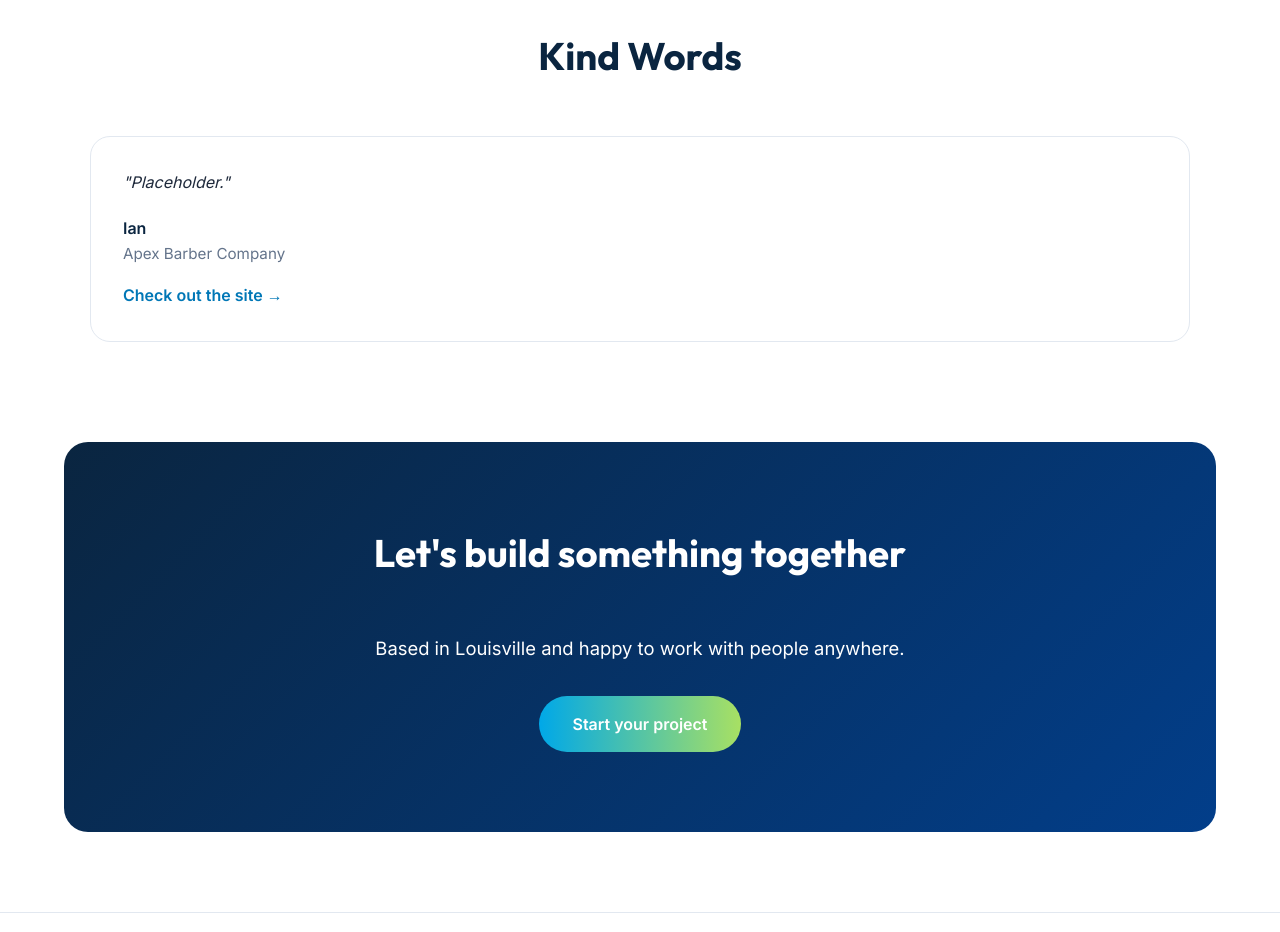
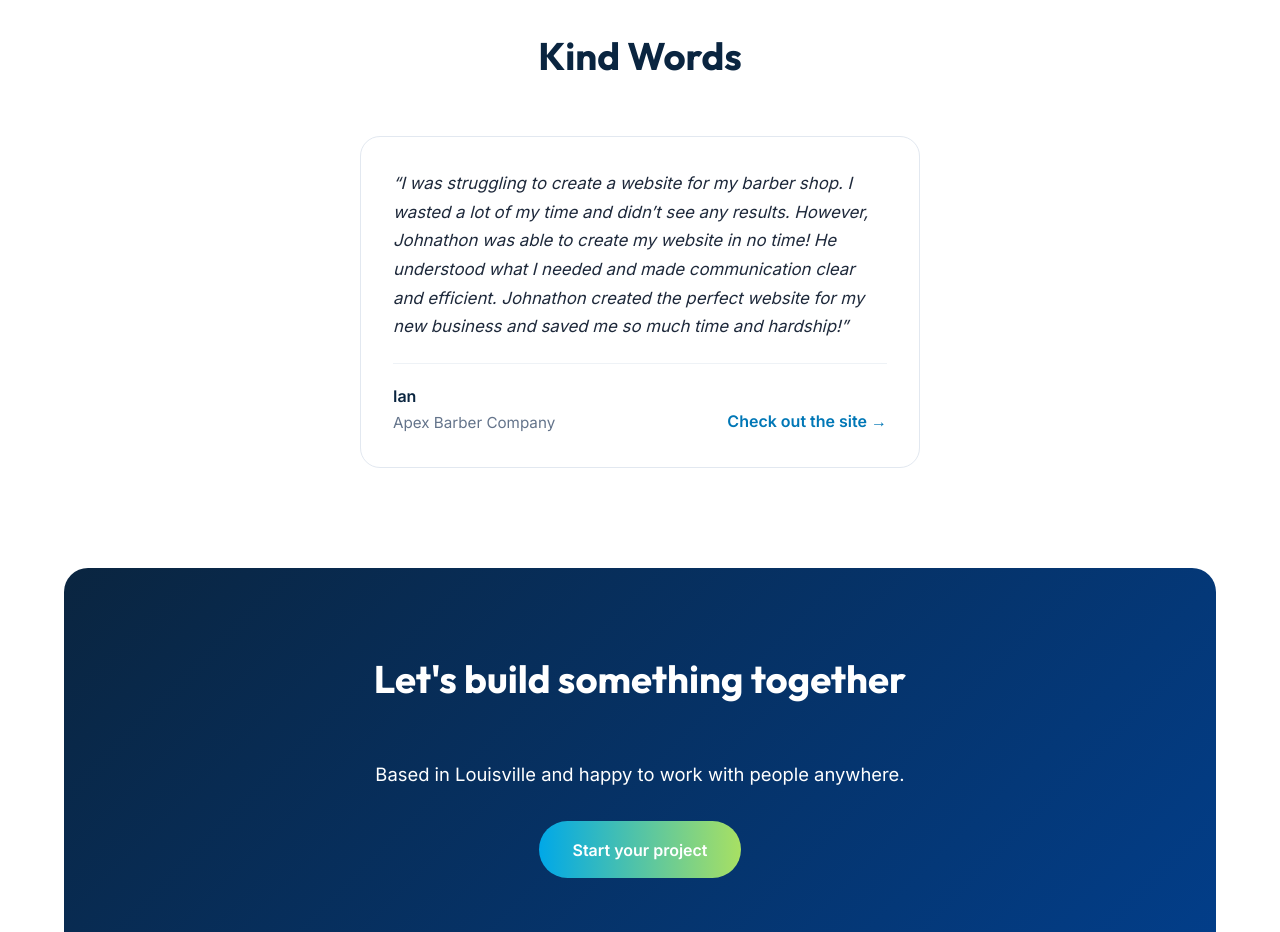
Before and after one commit to johnathonmccartney/jsm.designs, a plain HTML site: page jsm.site.html/index.html in a window 1280 px wide. Shown: the part 2000-2932 px from the top of the page. Drawn offline with Linux system fonts and the light colour scheme.

Commit message:
Add files via upload

```diff
--- a/jsm.site.html/index.html
+++ b/jsm.site.html/index.html
@@ -162,7 +162,8 @@
 
     .testimonial-grid {
       display: grid;
-      grid-template-columns: repeat(auto-fit, minmax(300px, 1fr));
+      grid-template-columns: repeat(auto-fit, minmax(300px, 560px));
+      justify-content: center;
       gap: 1.8rem;
     }
     .testimonial {
@@ -170,13 +171,24 @@
       padding: 2rem;
       border-radius: 20px;
       border: 1px solid #e2e8f0;
+      display: flex;
+      flex-direction: column;
     }
-    .testimonial p { font-style: italic; margin-bottom: 1.2rem; }
+    .testimonial p { font-style: italic; font-size: 1.05rem; line-height: 1.7; margin-bottom: 1.4rem; }
+    .testimonial-footer {
+      display: flex;
+      justify-content: space-between;
+      align-items: flex-end;
+      flex-wrap: wrap;
+      gap: 0.8rem 1rem;
+      margin-top: auto;
+      padding-top: 1.2rem;
+      border-top: 1px solid #eef2f6;
+    }
     .testimonial .name { font-weight: 600; color: var(--navy); }
     .testimonial .company { color: #64748b; font-size: 0.95rem; }
     .testimonial .visit {
       display: inline-block;
-      margin-top: 1rem;
       color: var(--blue-dark);
       font-weight: 600;
       text-decoration: none;
@@ -319,18 +331,27 @@
     <div class="testimonial-grid">
       <!-- Easy to copy this block for more testimonials -->
       <div class="testimonial dissolve">
-        <p>"Placeholder."</p>
-        <div class="name">Ian</div>
-        <div class="company">Apex Barber Company</div>
-        <a href="https://apexbarbercompany.com" target="_blank" rel="noopener" class="visit">Check out the site &rarr;</a>
+        <p>&ldquo;I was struggling to create a website for my barber shop. I wasted a lot of my time and didn&rsquo;t see any results. However, Johnathon was able to create my website in no time! He understood what I needed and made communication clear and efficient. Johnathon created the perfect website for my new business and saved me so much time and hardship!&rdquo;</p>
+        <div class="testimonial-footer">
+          <div>
+            <div class="name">Ian</div>
+            <div class="company">Apex Barber Company</div>
+          </div>
+          <a href="https://apexbarbercompany.com" target="_blank" rel="noopener" class="visit">Check out the site &rarr;</a>
+        </div>
       </div>
 
       <!-- Add more testimonials by copying the block above -->
       <!--
       <div class="testimonial dissolve">
-        <p>"Your quote here."</p>
-        <div class="name">Name</div>
-        <div class="company">Company</div>
+        <p>&ldquo;Your quote here.&rdquo;</p>
+        <div class="testimonial-footer">
+          <div>
+            <div class="name">Name</div>
+            <div class="company">Company</div>
+          </div>
+          <a href="https://example.com" target="_blank" rel="noopener" class="visit">Check out the site &rarr;</a>
+        </div>
       </div>
       -->
     </div>
```
